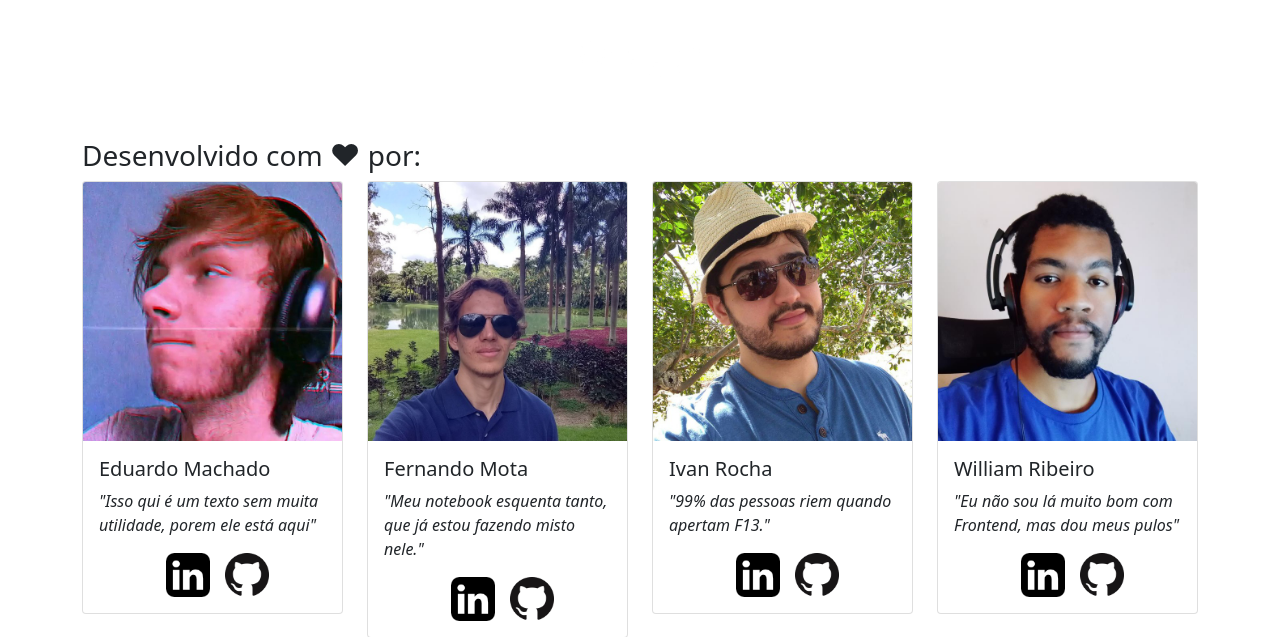
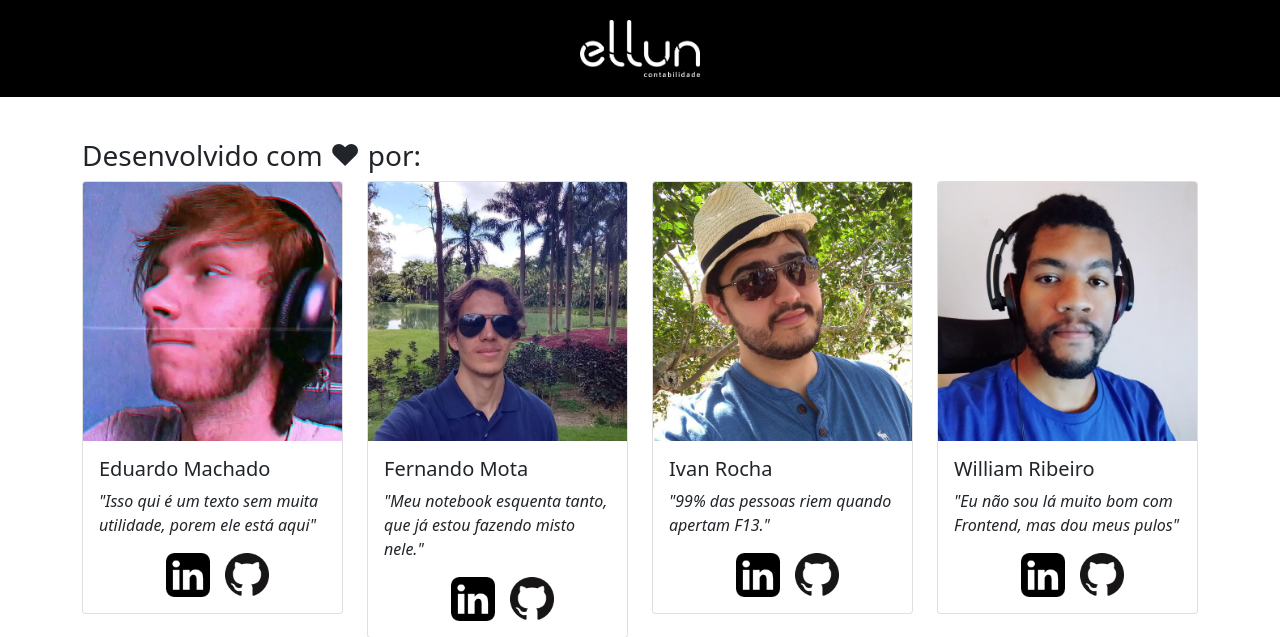
Before and after one commit to gogixweb/clt-vs-pj, a Django app: page /contact in a window 1280 px wide. Shown: the top 637 px of the page. Run offline with Django 3.2, Linux system fonts and the light colour scheme.

Commit message:
add temporary bgcolor

```diff
--- a/web/cltvspj/templates/cltvspj/contact.html
+++ b/web/cltvspj/templates/cltvspj/contact.html
@@ -16,7 +16,7 @@ contato
 
 {%block 'content'%}
 
-<nav class="nav navbar-dark bg-black justify-content-center" style="padding: 20px;">
+<nav class="nav navbar-dark bg-black justify-content-center" style="padding: 20px; background-color:black">
     <img src={% static 'img/ellun-logo.png' %} width="120px" height="57.2px" alt="Evolute Contabilidade">
 </nav>
 
```
